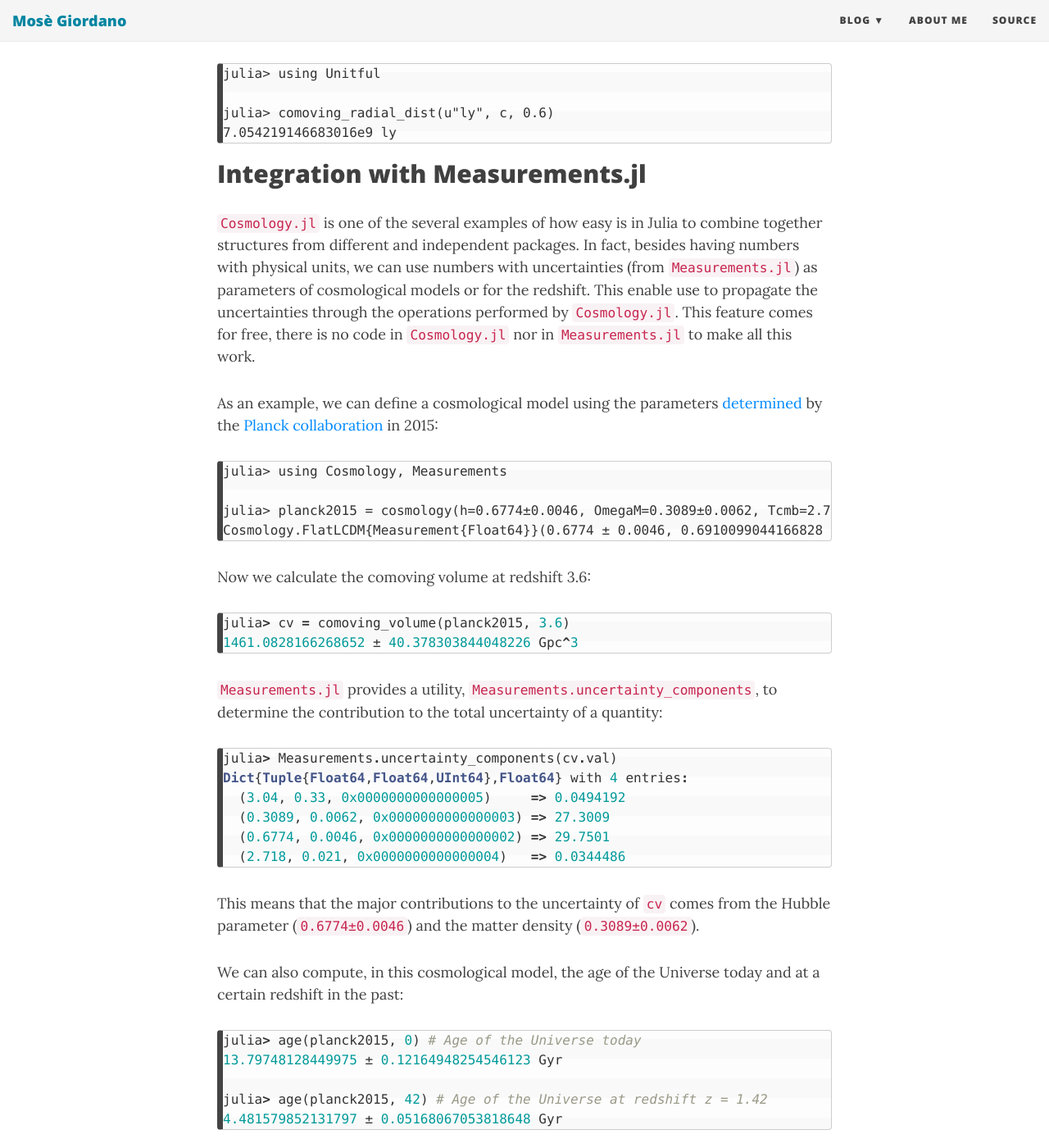
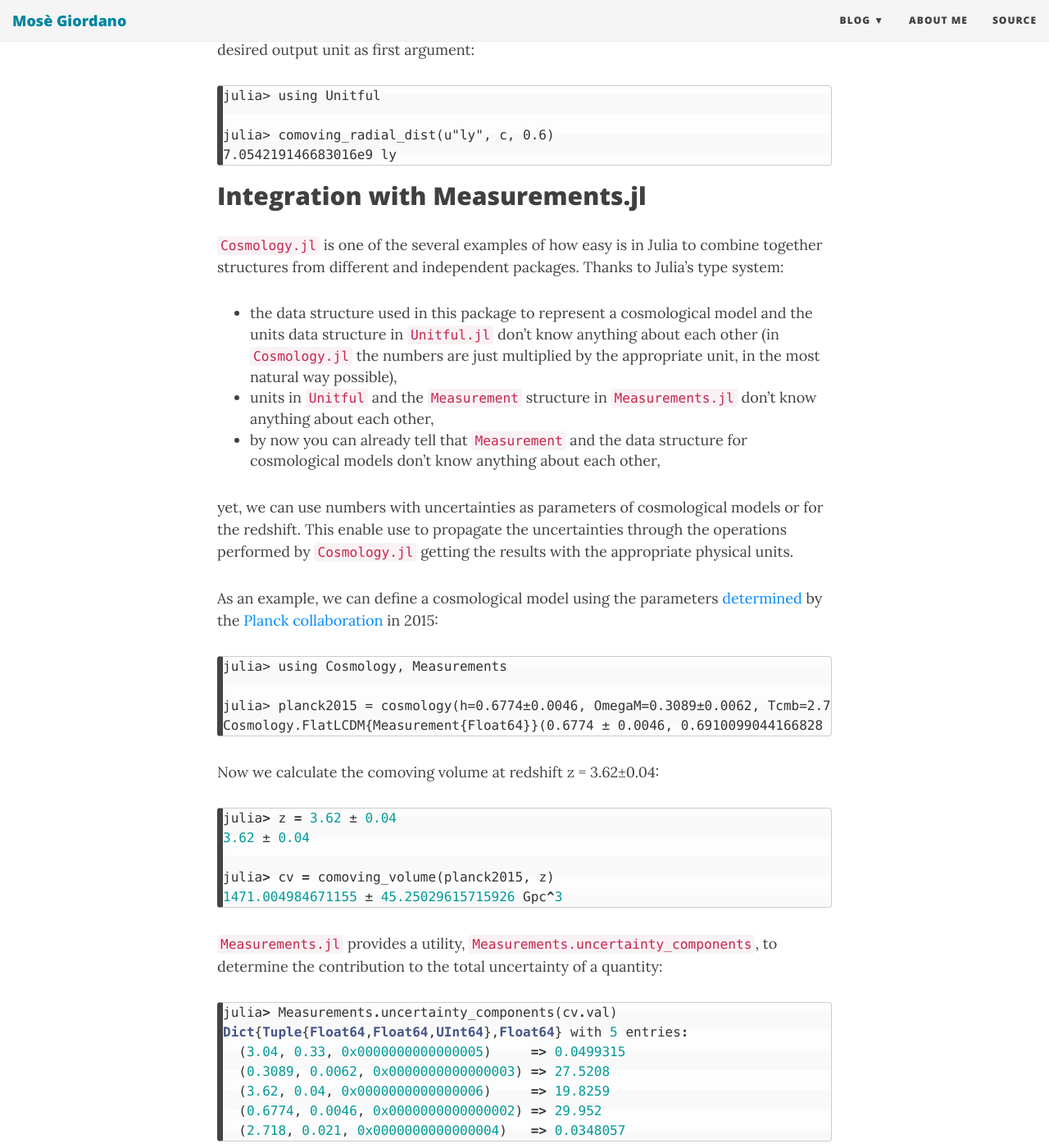
Before and after one commit to giordano/giordano.github.io, a Jekyll site: the page built from _posts/2018-12-12-cosmology-unitful.md, in a window 1280 px wide and 1400 px high, scrolled down 1296 px. Shown: the whole window at 82% size. Built offline with Jekyll 4.4.1, drawn with Linux system fonts in a browser that asks for light colours; nearby versions of some CDN libraries; comment, search, counter and statistics services are not loaded; some of the changed text lies outside the part shown.

Commit message:
Minor improvements to the post, and publish it

````diff
--- a/_posts/2018-12-12-cosmology-unitful.md
+++ b/_posts/2018-12-12-cosmology-unitful.md
@@ -27,9 +27,10 @@ pkg> add Cosmology
 A few days ago version
 [`v0.5.0`](https://github.com/JuliaAstro/Cosmology.jl/releases/tag/v0.5.0) has
 been released.  The main new feature is the long-awaited integration with
-[`Unitful.jl`](https://github.com/ajkeller34/Unitful.jl).  This means that the
-functions defined in this package now return a number with proper physical
-units.  For example:
+[`Unitful.jl`](https://github.com/ajkeller34/Unitful.jl) and
+[`UnitfulAstro.jl`](https://github.com/JuliaAstro/UnitfulAstro.jl).  This means
+that the functions defined in this package now return a number with proper
+physical units.  For example:
 
 ```julia
 julia> using Cosmology
@@ -65,13 +66,23 @@ julia> comoving_radial_dist(u"ly", c, 0.6)
 ## Integration with Measurements.jl
 
 `Cosmology.jl` is one of the several examples of how easy is in Julia to combine
-together structures from different and independent packages.  In fact, besides
-having numbers with physical units, we can use numbers with uncertainties (from
-[`Measurements.jl`](https://github.com/JuliaPhysics/Measurements.jl)) as
-parameters of cosmological models or for the redshift.  This enable use to
-propagate the uncertainties through the operations performed by `Cosmology.jl`.
-This feature comes for free, there is no code in `Cosmology.jl` nor in
-`Measurements.jl` to make all this work.
+together structures from different and independent packages.  Thanks to Julia’s
+type system:
+
+* the data structure used in this package to represent a cosmological model and
+  the units data structure in `Unitful.jl` don’t know anything about each other
+  (in `Cosmology.jl` the numbers are just multiplied by the appropriate unit, in
+  the most natural way possible),
+* units in `Unitful` and the `Measurement` structure in
+  [`Measurements.jl`](https://github.com/JuliaPhysics/Measurements.jl) don’t
+  know anything about each other,
+* by now you can already tell that `Measurement` and the data structure for
+  cosmological models don’t know anything about each other,
+
+yet, we can use numbers with uncertainties as parameters of cosmological models
+or for the redshift.  This enable use to propagate the uncertainties through the
+operations performed by `Cosmology.jl` getting the results with the appropriate
+physical units.
 
 As an example, we can define a cosmological model using the parameters
 [determined](https://arxiv.org/abs/1502.01589) by the [Planck
@@ -84,11 +95,14 @@ julia> planck2015 = cosmology(h=0.6774±0.0046, OmegaM=0.3089±0.0062, Tcmb=2.71
 Cosmology.FlatLCDM{Measurement{Float64}}(0.6774 ± 0.0046, 0.6910099044166828 ± 0.006200002032729847, 0.3089 ± 0.0062, 9.009558331733912e-5 ± 5.020543222494152e-6)
 ```
 
-Now we calculate the comoving volume at redshift 3.6:
+Now we calculate the comoving volume at redshift z = 3.62±0.04:
 
 ```julia
-julia> cv = comoving_volume(planck2015, 3.6)
-1461.0828166268652 ± 40.378303844048226 Gpc^3
+julia> z = 3.62 ± 0.04
+3.62 ± 0.04
+
+julia> cv = comoving_volume(planck2015, z)
+1471.004984671155 ± 45.25029615715926 Gpc^3
 ```
 
 `Measurements.jl` provides a utility,
@@ -97,25 +111,26 @@ to determine the contribution to the total uncertainty of a quantity:
 
 ```julia
 julia> Measurements.uncertainty_components(cv.val)
-Dict{Tuple{Float64,Float64,UInt64},Float64} with 4 entries:
-  (3.04, 0.33, 0x0000000000000005)     => 0.0494192
-  (0.3089, 0.0062, 0x0000000000000003) => 27.3009
-  (0.6774, 0.0046, 0x0000000000000002) => 29.7501
-  (2.718, 0.021, 0x0000000000000004)   => 0.0344486
+Dict{Tuple{Float64,Float64,UInt64},Float64} with 5 entries:
+  (3.04, 0.33, 0x0000000000000005)     => 0.0499315
+  (0.3089, 0.0062, 0x0000000000000003) => 27.5208
+  (3.62, 0.04, 0x0000000000000006)     => 19.8259
+  (0.6774, 0.0046, 0x0000000000000002) => 29.952
+  (2.718, 0.021, 0x0000000000000004)   => 0.0348057
 ```
 
 This means that the major contributions to the uncertainty of `cv` comes from
 the Hubble parameter (`0.6774±0.0046`) and the matter density (`0.3089±0.0062`).
 
 We can also compute, in this cosmological model, the age of the Universe today
-and at a certain redshift in the past:
+and at redshift z:
 
 ```julia
 julia> age(planck2015, 0) # Age of the Universe today
 13.79748128449975 ± 0.12164948254546123 Gyr
 
 julia> age(planck2015, 42) # Age of the Universe at redshift z = 1.42
-4.481579852131797 ± 0.05168067053818648 Gyr
+1.7337397190605572 ± 0.03053416280033588 Gyr
 ```
 
 `lookback_time` gives the difference between age at redshift 0 and age at
````
Also changed, not shown: other parts of _posts/2018-12-12-cosmology-unitful.md (+3 -3 lines).
